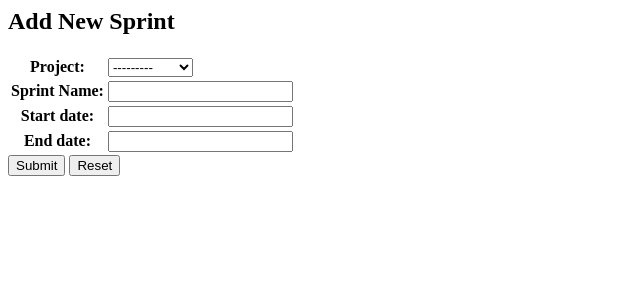
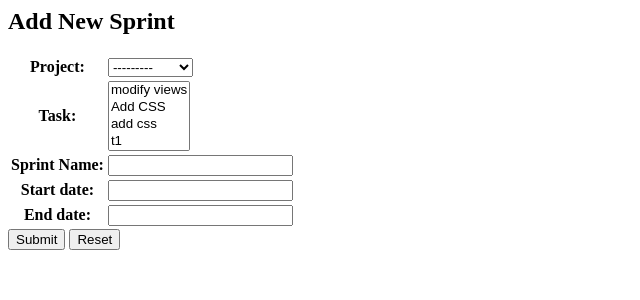
Before and after one commit to sanjamkr/ProTrack, a Django app: page /Tracker/add_sprint/ in a window 1280 px wide. Shown: the top 300 px of the page, without its empty margins (0-640 px from the left). Run offline with Django 3.2, Linux system fonts and the light colour scheme; data comes from the database, SQL or seed files in the repository.

Commit message:
Taskpool added in sprint view

```diff
--- a/Tracker/forms.py
+++ b/Tracker/forms.py
@@ -16,13 +16,13 @@ class NewTask(ModelForm):
     class Meta:
         model = task
         fields = ['project','tname','desc','risk','status','priority',
-                  'state','assign','remainder','heading','dep_task','cur_sprint','tp']
+                  'state','assign','remainder','heading','dep_task','tp']
         widgets = {'due_date': forms.DateInput(attrs={'class': 'datepicker'})}
 
 class NewSprint(ModelForm):
     class Meta:
         model = sprint
-        fields = ['project','sname','start_date','end_date']
+        fields = ['project','task','sname','start_date','end_date']
 
 
 class NewComment(ModelForm):
--- a/Tracker/models.py
+++ b/Tracker/models.py
@@ -40,6 +40,7 @@ State_Choices = (
 
 #Tasks associated with a Project
 class task(models.Model):
+    #sprint = models.ForeignKey(sprint, on_delete=models.CASCADE,blank=True,null=true)
     project = models.ForeignKey(project, on_delete=models.CASCADE)
     tname = models.CharField(max_length=100)
     desc = models.CharField(max_length=200,blank=True)
@@ -52,7 +53,7 @@ class task(models.Model):
     remainder = models.CharField(max_length=200,blank=True)
     heading = models.CharField(max_length=200,blank=True)
     dep_task = models.CharField(max_length=100,blank=True)
-    cur_sprint = models.CharField(max_length=100,blank=True,null=True)
+    #cur_sprint = models.CharField(max_length=100,blank=True,null=True)
     tp = models.IntegerField(default=1)
 
     def __str__(self):
@@ -79,9 +80,10 @@ class subtask(models.Model):
 # Sprints for a Project
 class sprint(models.Model):
     project = models.ForeignKey(project, on_delete=models.CASCADE)
+    task = models.ManyToManyField(task)
+    #tp = models.IntegerField(default=1)
     sname = models.CharField(max_length=100,verbose_name='Sprint Name')
     start_date =models.DateField('start date')
     end_date =models.DateField('end date')
-
     def __str__(self):
         return self.sname
--- a/Tracker/templates/Tracker/edit_task.html
+++ b/Tracker/templates/Tracker/edit_task.html
@@ -40,7 +40,7 @@
 				<tr><th>Any Risk :</th><td> {{form.risk}}</td></tr>
 				<tr><th>Task Points :</th><td> {{form.tp}}</td></tr>
 				<tr><th>Remainder :</th><td> {{form.remainder}}</td></tr>
-				<tr><th>Current Sprint :</th><td> {{form.cur_sprint}}</td></tr>
+				<!--<tr><th>Current Sprint :</th><td> {{form.cur_sprint}}</td></tr>-->
 				<tr><th>Any dependent task :</th><td> {{form.dep_task}}</td></tr>
 			</table>
 		   	<input type="submit" value="Submit" />
```
Also changed, not shown: Tracker/templates/Tracker/edit_sprint.html (+6 -1 lines), Tracker/migrations/0006_auto_20170315_1502.py (added), Tracker/migrations/0007_auto_20170315_1543.py (added), db.sqlite3.
